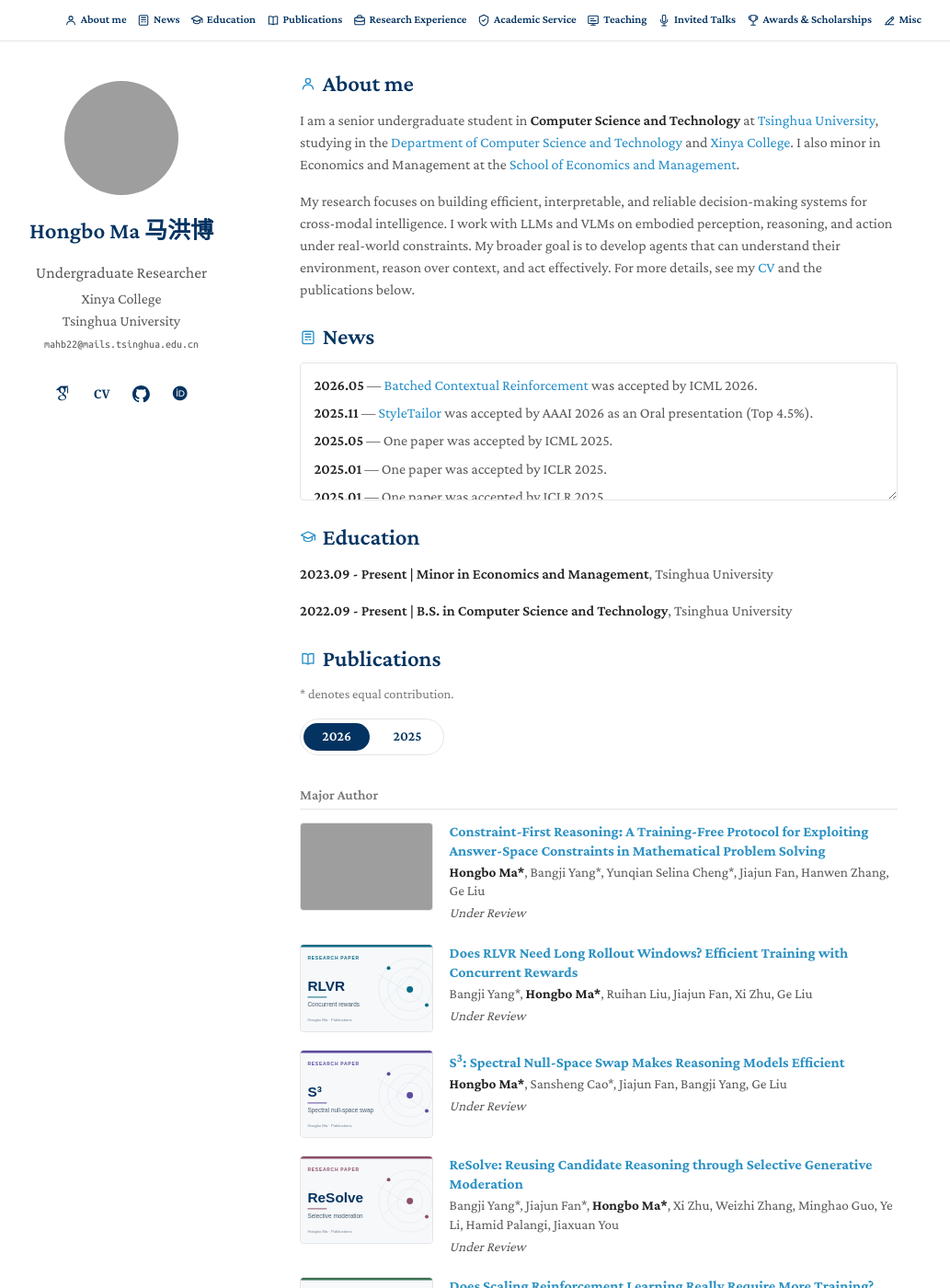
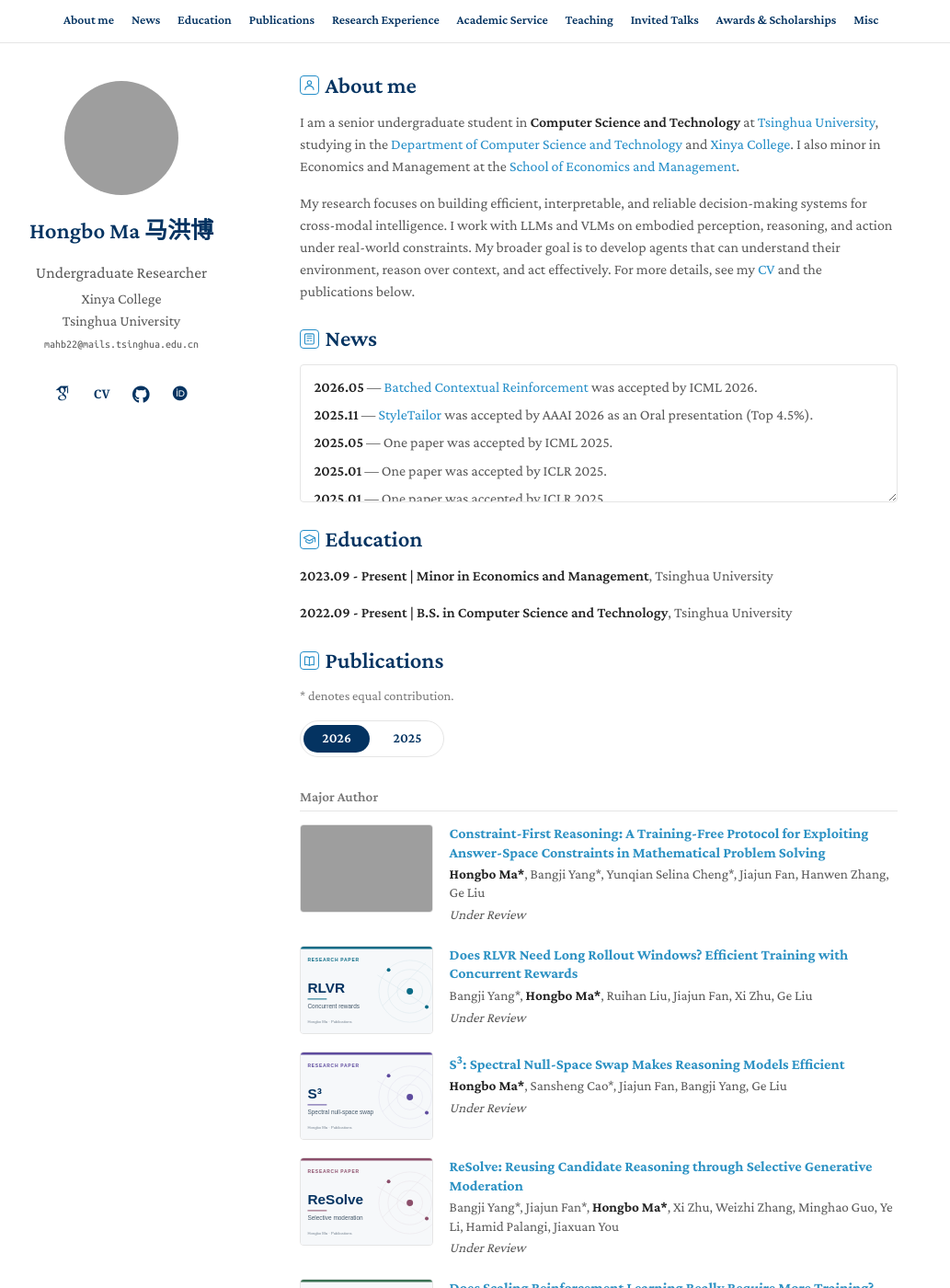
Before and after one commit to Ma-Hongbo/Ma-Hongbo.github.io, a Jekyll site: the page built from _pages/about.md, in a window 1280 px wide and 1400 px high. Shown: the whole window at 92% size, without its empty margins (144-1177 px from the left). Built offline with Jekyll 4.4.1, drawn with Linux system fonts in a browser that asks for light colours; some web fonts are replaced; grey boxes are pictures that could not be loaded.

Commit message:
Refine homepage icons and simplify navigation

```diff
--- a/_layouts/homepage.html
+++ b/_layouts/homepage.html
@@ -29,16 +29,16 @@ layout: null
     </svg>
     <nav class="home-topbar" aria-label="Page sections">
       <div class="home-topbar__inner">
-        <a href="#about-me"><svg class="nav-icon" aria-hidden="true"><use href="#icon-about"></use></svg>About me</a>
-        <a href="#news"><svg class="nav-icon" aria-hidden="true"><use href="#icon-news"></use></svg>News</a>
-        <a href="#educations"><svg class="nav-icon" aria-hidden="true"><use href="#icon-education"></use></svg>Education</a>
-        <a href="#publications"><svg class="nav-icon" aria-hidden="true"><use href="#icon-publications"></use></svg>Publications</a>
-        <a href="#internships"><svg class="nav-icon" aria-hidden="true"><use href="#icon-research"></use></svg>Research Experience</a>
-        <a href="#services"><svg class="nav-icon" aria-hidden="true"><use href="#icon-service"></use></svg>Academic Service</a>
-        <a href="#teaching"><svg class="nav-icon" aria-hidden="true"><use href="#icon-teaching"></use></svg>Teaching</a>
-        <a href="#talks"><svg class="nav-icon" aria-hidden="true"><use href="#icon-talks"></use></svg>Invited Talks</a>
-        <a href="#awards"><svg class="nav-icon" aria-hidden="true"><use href="#icon-awards"></use></svg>Awards &amp; Scholarships</a>
-        <a href="#blogs"><svg class="nav-icon" aria-hidden="true"><use href="#icon-misc"></use></svg>Misc</a>
+        <a href="#about-me">About me</a>
+        <a href="#news">News</a>
+        <a href="#educations">Education</a>
+        <a href="#publications">Publications</a>
+        <a href="#internships">Research Experience</a>
+        <a href="#services">Academic Service</a>
+        <a href="#teaching">Teaching</a>
+        <a href="#talks">Invited Talks</a>
+        <a href="#awards">Awards &amp; Scholarships</a>
+        <a href="#blogs">Misc</a>
       </div>
     </nav>
     <div class="home-wrapper">
@@ -53,7 +53,7 @@ layout: null
         <nav class="social-links" aria-label="Profile links">
           <a href="https://scholar.google.com/citations?user=1NIc69QAAAAJ" aria-label="Google Scholar" title="Google Scholar"><i class="ai ai-google-scholar" aria-hidden="true"></i></a>
           <a href="{{ '/data/CV.pdf' | relative_url }}" aria-label="Curriculum vitae" title="CV"><span class="cv-icon" aria-hidden="true">CV</span></a>
-          <a href="https://github.com/Ma-Hongbo" aria-label="GitHub" title="GitHub"><svg class="github-icon" viewBox="0 0 16 16" aria-hidden="true"><path d="M6.766 11.328c-2.063-.25-3.516-1.734-3.516-3.656 0-.781.281-1.625.75-2.188-.203-.515-.172-1.609.063-2.062.625-.078 1.468.25 1.968.703.594-.187 1.219-.281 1.985-.281.765 0 1.39.094 1.953.265.484-.437 1.344-.765 1.969-.687.218.422.25 1.515.046 2.047.5.593.766 1.39.766 2.203 0 1.922-1.453 3.375-3.547 3.64.531.344.89 1.094.89 1.954v1.625c0 .468.391.734.86.547C13.781 14.359 16 11.53 16 8.03 16 3.61 12.406 0 7.984 0 3.563 0 0 3.61 0 8.031a7.88 7.88 0 0 0 5.172 7.422c.422.156.828-.125.828-.547v-1.25c-.219.094-.5.156-.75.156-1.031 0-1.64-.562-2.078-1.609-.172-.422-.36-.672-.719-.719-.187-.015-.25-.093-.25-.187 0-.188.313-.328.625-.328.453 0 .844.281 1.25.86.313.452.64.655 1.031.655s.641-.14 1-.5c.266-.265.47-.5.657-.656"/></svg></a>
+          <a href="https://github.com/Ma-Hongbo" aria-label="GitHub" title="GitHub"><i class="fab fa-github" aria-hidden="true"></i></a>
           <a href="https://orcid.org/0009-0009-6763-1492" aria-label="ORCID" title="ORCID"><i class="ai ai-orcid" aria-hidden="true"></i></a>
         </nav>
       </aside>
--- a/assets/css/minimal-home.css
+++ b/assets/css/minimal-home.css
@@ -1,4 +1,12 @@
 @import url("https://fonts.googleapis.com/css2?family=Crimson+Pro:wght@400;500;600;700&family=Ubuntu+Mono&display=swap");
+
+@font-face {
+  font-family: "Font Awesome 5 Brands";
+  src: url("../fonts/fa-brands-400.woff2") format("woff2");
+  font-style: normal;
+  font-weight: 400;
+  font-display: block;
+}
 
 :root {
   color-scheme: light dark;
@@ -46,10 +54,10 @@ strong { color: var(--strong); font-weight: 600; }
 .home-topbar__inner {
   display: flex;
   align-items: center;
-  gap: .12rem;
+  gap: .18rem;
   width: min(1060px, calc(100% - 32px));
   margin: 0 auto;
-  padding-left: clamp(49px, calc((100% - 960px) / 2 + 33px), 99px);
+  padding-left: clamp(45px, calc((100% - 960px) / 2 + 29px), 95px);
   overflow-x: auto;
   scrollbar-width: thin;
   white-space: nowrap;
@@ -58,13 +66,11 @@ strong { color: var(--strong); font-weight: 600; }
   display: inline-flex;
   flex: 0 0 auto;
   align-items: center;
-  gap: .24rem;
-  padding: .78rem .3rem;
+  padding: .78rem .5rem;
   color: var(--heading);
-  font-size: .78rem;
+  font-size: .86rem;
   font-weight: 600;
 }
-.nav-icon { width: .88rem; height: .88rem; flex: 0 0 auto; }
 .home-topbar a:hover,
 .home-topbar a:focus-visible {
   color: var(--link);
@@ -137,7 +143,8 @@ strong { color: var(--strong); font-weight: 600; }
 }
 .social-links a:hover { transform: translateY(-2px); text-decoration: none; }
 .cv-icon { font: 700 .82rem/1 Georgia, serif; }
-.github-icon { display: block; width: 1.18rem; height: 1.18rem; fill: currentColor; }
+.social-links .fab { font: normal 400 1.2rem/1 "Font Awesome 5 Brands"; }
+.social-links .fa-github::before { content: "\f09b"; }
 
 .home-content {
   min-width: 0;
@@ -154,7 +161,15 @@ strong { color: var(--strong); font-weight: 600; }
   font-weight: 600;
   line-height: 1.15;
 }
-.section-icon { width: 1.12rem; height: 1.12rem; flex: 0 0 auto; color: var(--link); }
+.section-icon {
+  width: 1.3rem;
+  height: 1.3rem;
+  flex: 0 0 auto;
+  padding: 2px;
+  border: 1px solid currentColor;
+  border-radius: 4px;
+  color: var(--link);
+}
 .home-content h3 {
   margin: 1.05rem 0 .35rem;
   color: var(--heading);
```
